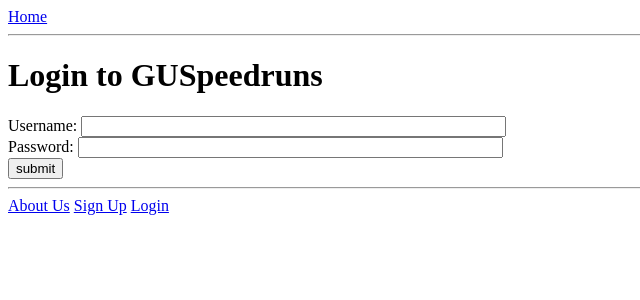
After one commit to JasperHayes/WAD9E, a Django app: page /GUSpeedruns/login/ in a window 1280 px wide. The commit adds this page. Shown: the top 300 px of the page, without its empty margins (0-640 px from the left). Run offline with Django 3.2, Linux system fonts and the light colour scheme.

Commit message:
basic login functionality implemented

```diff
--- a/GUSpeedruns/urls.py
+++ b/GUSpeedruns/urls.py
@@ -10,4 +10,5 @@ urlpatterns = [
     path('<slug:game_name_slug>/<int:run_id>/comments/', views.comments, name = "comments"),
     path('<slug:game_name_slug>/<int:run_id>/comments/add_comment', views.add_comment, name = "add_comment"),
     path('register/', views.register, name='register'),
+    path('login/', views.user_login, name='login'),
 ]
--- a/GUSpeedruns/views.py
+++ b/GUSpeedruns/views.py
@@ -4,9 +4,11 @@ from GUSpeedruns.forms import UploadGameForm
 from GUSpeedruns.forms import CommentForm
 from GUSpeedruns.models import Game
 from django.contrib.auth.decorators import login_required
+from django.contrib.auth import authenticate, login
+from django.http import HttpResponse
+from django.urls import reverse
 from GUSpeedruns.models import Run
 from GUSpeedruns.models import Comment
-from django.urls import reverse
 
 def homepage(request):
     response = render(request, 'GUSpeedruns/homepage.html')
@@ -103,3 +105,22 @@ def register(request):
                   context = {'user_form': user_form,
                              'profile_form': profile_form,
                              'registered': registered})
+
+def user_login(request):
+    if request.method == 'POST':
+        username = request.POST.get('username')
+        password = request.POST.get('password')
+
+        user = authenticate(username=username,password=password)
+
+        if user:
+            if user.is_active:
+                login(request, user)
+                return redirect(reverse('GUSpeedruns:index'))
+            else:
+                return HttpResponse("Your GUSpeedrun account is disabled.")
+        else:
+            print(f"Invalid login details: {username}, {password}")
+            return HttpResponse("Invalid login details supplied.")
+    else:
+        return render(request, 'GUSpeedruns/login.html')
--- a/templates/GUSpeedruns/base.html
+++ b/templates/GUSpeedruns/base.html
@@ -26,6 +26,7 @@
             <!-- Bottom bar with about -->
              <a href="{% url 'GUSpeedruns:about' %}">About Us</a>
              <a href="{% url 'GUSpeedruns:register' %}">Sign Up</a>
+             <a href="{% url 'GUSpeedruns:login' %}">Login</a>
         </div>
     </body>
 </html>
--- /dev/null
+++ b/templates/GUSpeedruns/login.html
@@ -0,0 +1,18 @@
+{% extends 'GUSpeedruns/base.html' %}
+{% load staticfiles %}
+
+{% block title_block %}
+    Login
+{% endblock %}
+
+{% block body_block %}
+<h1>Login to GUSpeedruns</h1>
+<form id="login_form" method="post" action="{% url 'GUSpeedruns:login' %}">
+    {% csrf_token %}
+    Username: <input type="text" name="username" value="" size="50" />
+    <br />
+    Password: <input type="password" name="password" value="" size="50" />
+    <br />
+    <input type="submit" value="submit" />
+</form>
+{% endblock %}
```
